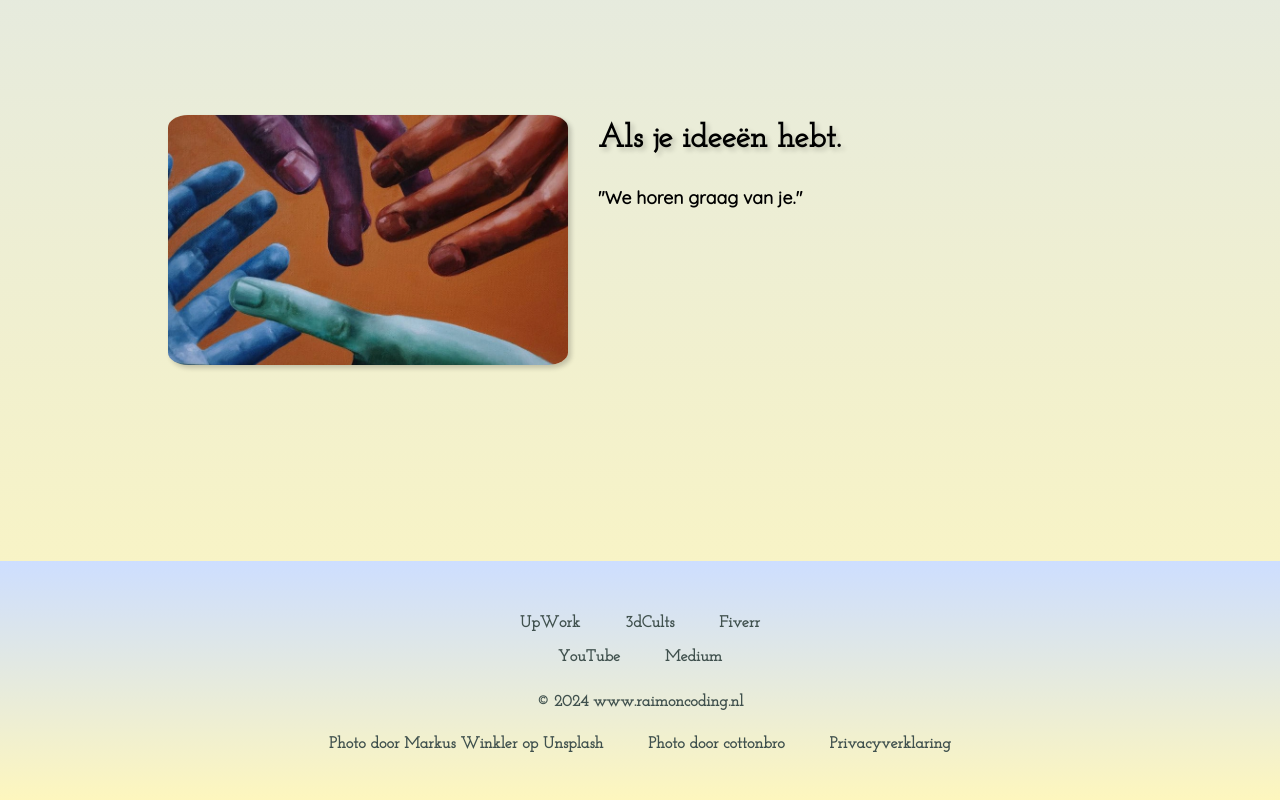
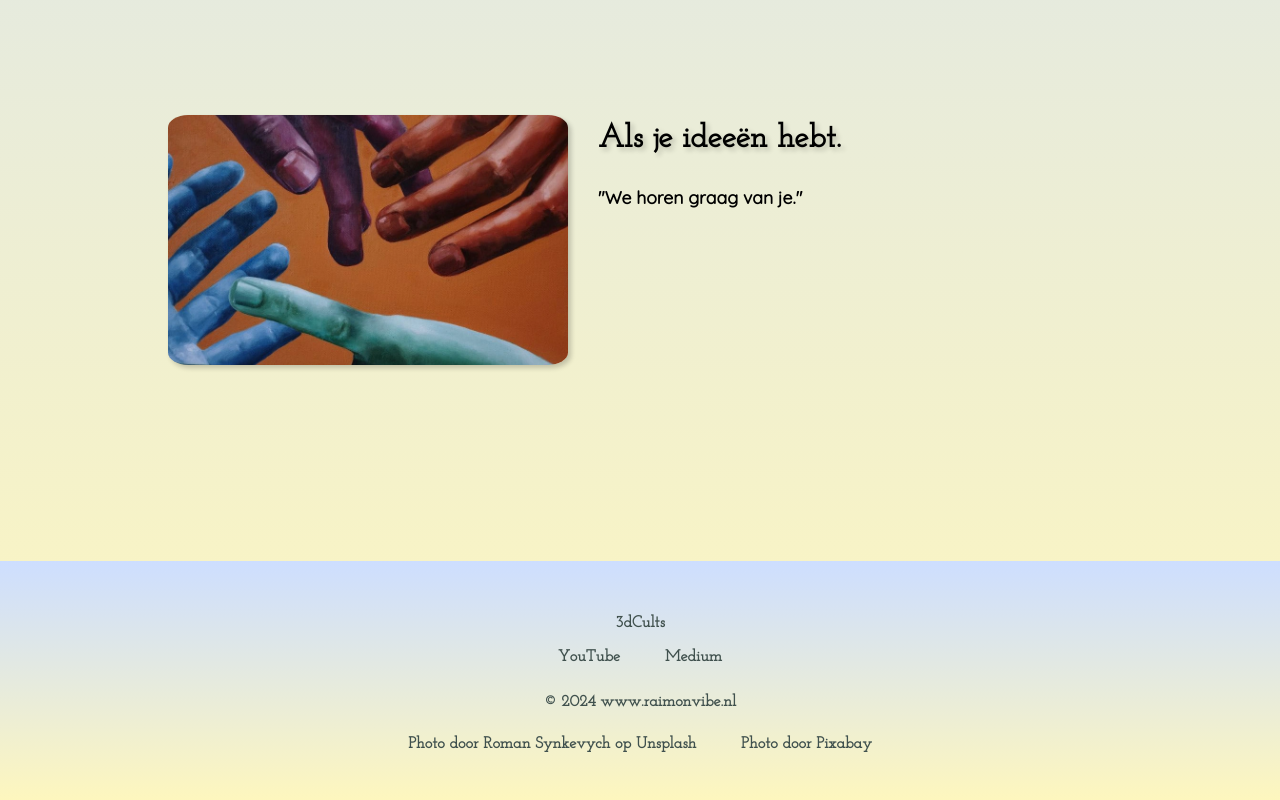
Before and after one commit to raimoncoding/home, a plain HTML site: page contact.html in a window 1280 px wide. Shown: the part 813-1613 px from the top of the page. Drawn offline with Linux system fonts and the light colour scheme.

Commit message:
Update contact.html

```diff
--- a/contact.html
+++ b/contact.html
@@ -74,16 +74,13 @@
 
         <!-- Footer -->
         <footer class="container-fluid">
-            <a class="footer-link" target=”_blank” href="https://www.upwork.com/freelancers/~01db073e93aefd8fac?viewMode=1">UpWork</a>
-            <a class="footer-link" target=”_blank” href="https://cults3d.com/en/users/raimoncoding/creations">3dCults</a>
-            <a class="footer-link" target=”_blank” href="https://nl.fiverr.com/raimoncoding/">Fiverr</a>
+            <a class="footer-link" target=”_blank” href="https://cults3d.com/en/users/raimonvibe/3d-models">3dCults</a>
             <div class="spacing4"></div>
             <a class="footer-link" target="_blank" rel="noreferrer" href="https://www.youtube.com/channel/UCDGDNuYb2b2Ets9CYCNVbuA/videos">YouTube</a>
-            <a class="footer-link" target="_blank" rel="noreferrer" href="https://medium.com/@raimoncoding">Medium</a>
-            <p class="copyright"><a class="footer-link" target=”_blank” href="https://www.raimoncoding.nl/">© <script>document.write(new Date().getFullYear())</script> www.raimoncoding.nl</a></p>
-            <a class="footer-link footer-link2" target=”_blank” href="https://unsplash.com/s/photos/contact-us">Photo door Markus Winkler op Unsplash</a>
-            <a class="footer-link footer-link2" target=”_blank” href="https://www.pexels.com/nl-nl/zoeken/contact%20us/">Photo door cottonbro</a>
-            <a class="footer-link footer-link2" href="PrivacyNotice.html">Privacyverklaring</a>
+            <a class="footer-link" target="_blank" rel="noreferrer" href="https://medium.com/@raimonvibe">Medium</a>
+            <p class="copyright"><a class="footer-link" target=”_blank” href="https://www.raimonvibe.nl/">© <script>document.write(new Date().getFullYear())</script> www.raimonvibe.nl</a></p>
+            <a class="footer-link footer-link2" target=”_blank” href="https://unsplash.com/s/photos/code">Photo door Roman Synkevych op Unsplash</a>
+            <a class="footer-link footer-link2" target=”_blank” href="https://www.pexels.com/nl-nl/zoeken/services/">Photo door Pixabay</a>
             <button onclick="topFunction()" id="myBtn" title="Go to top">Naar boven</button>
         </footer>
         <script src="index.js" charset="utf-8"></script>
```
